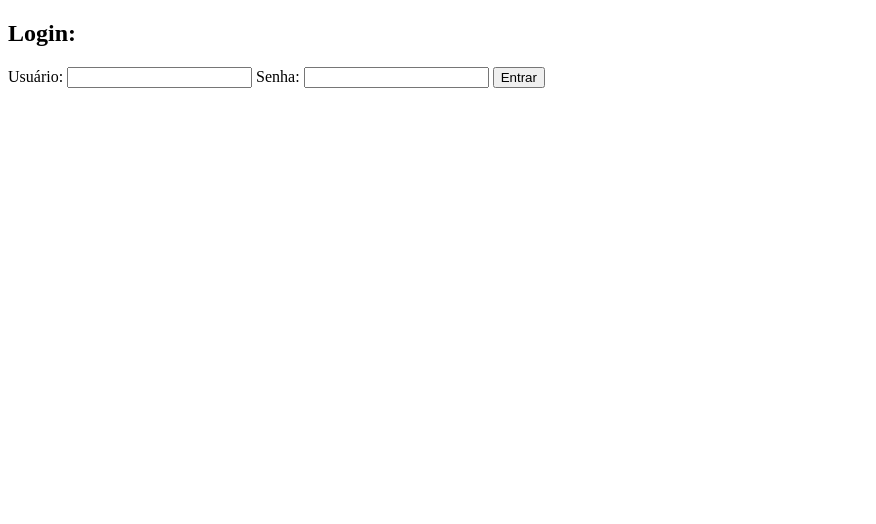
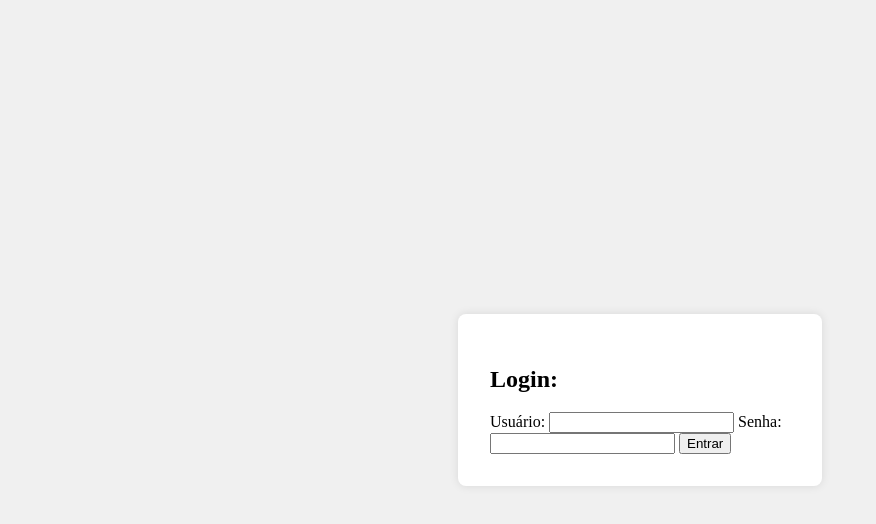
Before and after one commit to Kevinmso/telaLogin, a plain HTML site: page frontend/index.html in a window 1280 px wide. Shown: the whole page, without its empty margins (0-876 px from the left). Drawn offline with Linux system fonts and the light colour scheme.

Commit message:
Centralizar formulário no centro da página

```diff
--- a/frontend/css/style.css
+++ b/frontend/css/style.css
@@ -0,0 +1,21 @@
+html, body {
+    height: 100%;
+    margin: 0
+}
+
+body{
+    display: flex;
+    flex-direction: column;
+    justify-content: center;
+    align-items: center;
+    height: 100vh;
+    background-color: #f0f0f0;
+}
+
+main {
+    background: white;
+    padding: 2rem;
+    border-radius: 8px;
+    box-shadow: 0 0 10px rgba(0,0,0,0.1);
+    width: 300px;
+}
--- a/frontend/index.html
+++ b/frontend/index.html
@@ -3,7 +3,7 @@
 <head>
     <meta charset="UTF-8">
     <meta name="viewport" content="width=device-width, initial-scale=1.0">
-    <link rel="stylesheet" href="/css/style.css">
+    <link rel="stylesheet" href="css/style.css">
     <title>Login</title>
 </head>
 <body>
```
